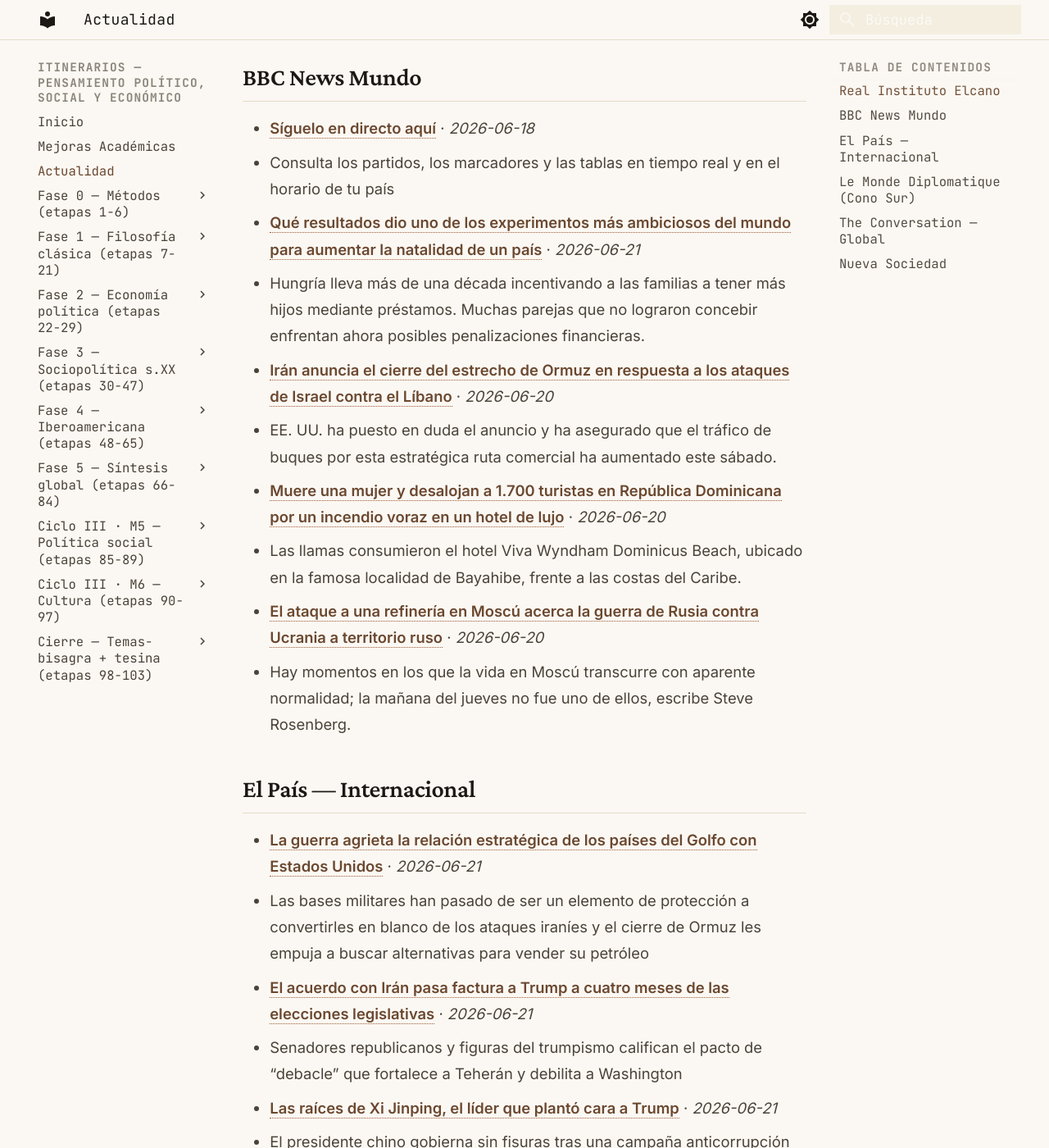
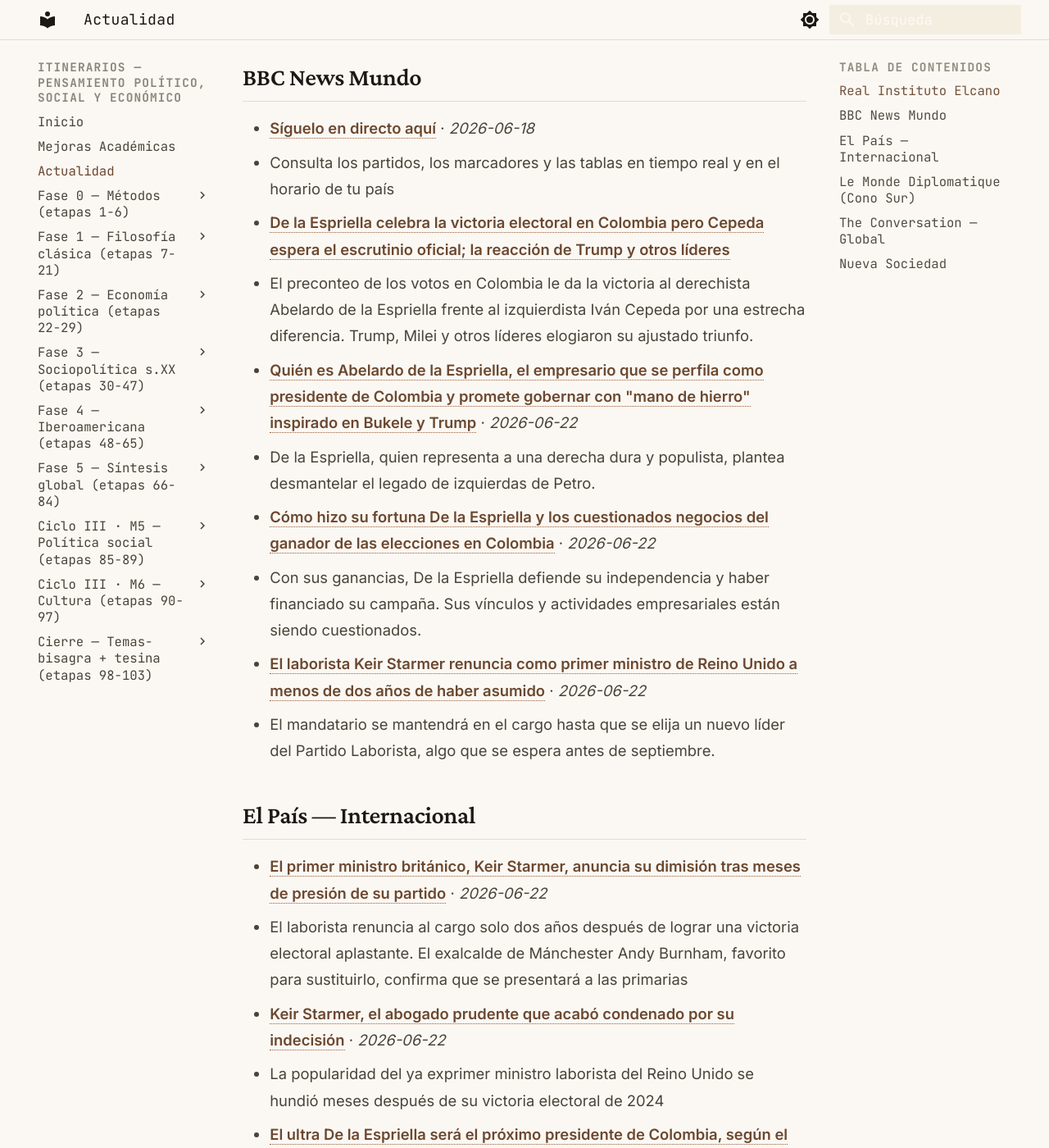
Before and after one commit to MrSpagVi/Curso, an MkDocs documentation site: the page built from docs/actualidad.md, in a window 1280 px wide and 1400 px high, scrolled down 758 px. Shown: the whole window at 82% size. Built offline with MkDocs 1.6.1 and Material for MkDocs 9.7.7, drawn with Linux system fonts in a browser that asks for light colours; some of the changed text lies outside the part shown.

Commit message:
auto: actualidad 2026-06-22

```diff
--- a/docs/actualidad.md
+++ b/docs/actualidad.md
@@ -6,7 +6,7 @@ title: Actualidad
 
 Últimos titulares de fuentes que dictan agenda en ciencia política y geopolítica. Actualizado automáticamente cada día (vía GitHub Actions).
 
-_Última actualización: 2026-06-21 09:38 UTC_
+_Última actualización: 2026-06-22 11:37 UTC_
 
 !!! tip "Ritual mensual — #actualidad"
     El último sábado de cada mes: agarrá **un** titular de los de abajo y escribí **300 palabras** aplicándole **2 autores** del último mes que leíste. ¿Qué diría cada uno? ¿En qué chocan? No resumas la noticia — usala como caso para pensar con las herramientas que venís construyendo. Guardá el texto con el tag `#actualidad` en tu sistema de notas. Esto convierte la teoría en criterio sobre la coyuntura: el objetivo del plan no es citar a Maquiavelo, es leer el presente con él.
@@ -19,27 +19,27 @@ _Sin datos en esta ejecución. Visitar fuente: [https://www.realinstitutoelcano.
 
 - **[Síguelo en directo aquí](https://www.bbc.com/mundo/articles/c3v25v922k4o?at_medium=RSS&at_campaign=rss)** · *2026-06-18*
   - Consulta los partidos, los marcadores y las tablas en tiempo real y en el horario de tu país
-- **[Qué resultados dio uno de los experimentos más ambiciosos del mundo para aumentar la natalidad de un país](https://www.bbc.com/mundo/articles/cwydn0w31n6o?at_medium=RSS&at_campaign=rss)** · *2026-06-21*
-  - Hungría lleva más de una década incentivando a las familias a tener más hijos mediante préstamos. Muchas parejas que no lograron concebir enfrentan ahora posibles penalizaciones financieras.
-- **[Irán anuncia el cierre del estrecho de Ormuz en respuesta a los ataques de Israel contra el Líbano](https://www.bbc.com/mundo/articles/c0qy87zd8dyo?at_medium=RSS&at_campaign=rss)** · *2026-06-20*
-  - EE. UU. ha puesto en duda el anuncio y ha asegurado que el tráfico de buques por esta estratégica ruta comercial ha aumentado este sábado.
-- **[Muere una mujer y desalojan a 1.700 turistas en República Dominicana por un incendio voraz en un hotel de lujo](https://www.bbc.com/mundo/articles/cdx75kv998lo?at_medium=RSS&at_campaign=rss)** · *2026-06-20*
-  - Las llamas consumieron el hotel Viva Wyndham Dominicus Beach, ubicado en la famosa localidad de Bayahibe, frente a las costas del Caribe.
-- **[El ataque a una refinería en Moscú acerca la guerra de Rusia contra Ucrania a territorio ruso](https://www.bbc.com/mundo/articles/cevl02z24w9o?at_medium=RSS&at_campaign=rss)** · *2026-06-20*
-  - Hay momentos en los que la vida en Moscú transcurre con aparente normalidad; la mañana del jueves no fue uno de ellos, escribe Steve Rosenberg.
+- **[De la Espriella celebra la victoria electoral en Colombia pero Cepeda espera el escrutinio oficial; la reacción de Trump y otros líderes](https://www.bbc.co.uk/mundo/live/c6219kqq9r7t?at_medium=RSS&at_campaign=rss)**
+  - El preconteo de los votos en Colombia le da la victoria al derechista Abelardo de la Espriella frente al izquierdista Iván Cepeda por una estrecha diferencia. Trump, Milei y otros líderes elogiaron su ajustado triunfo.
+- **[Quién es Abelardo de la Espriella, el empresario que se perfila como presidente de Colombia y promete gobernar con "mano de hierro" inspirado en Bukele y Trump](https://www.bbc.com/mundo/articles/ce8pn4zlrd7o?at_medium=RSS&at_campaign=rss)** · *2026-06-22*
+  - De la Espriella, quien representa a una derecha dura y populista, plantea desmantelar el legado de izquierdas de Petro.
+- **[Cómo hizo su fortuna De la Espriella y los cuestionados negocios del ganador de las elecciones en Colombia](https://www.bbc.com/mundo/articles/c3ryp829q3jo?at_medium=RSS&at_campaign=rss)** · *2026-06-22*
+  - Con sus ganancias, De la Espriella defiende su independencia y haber financiado su campaña. Sus vínculos y actividades empresariales están siendo cuestionados.
+- **[El laborista Keir Starmer renuncia como primer ministro de Reino Unido a menos de dos años de haber asumido](https://www.bbc.com/mundo/articles/cm2rkk7p6l2o?at_medium=RSS&at_campaign=rss)** · *2026-06-22*
+  - El mandatario se mantendrá en el cargo hasta que se elija un nuevo líder del Partido Laborista, algo que se espera antes de septiembre.
 
 ## El País — Internacional
 
-- **[La guerra agrieta la relación estratégica de los países del Golfo con Estados Unidos](https://elpais.com/internacional/2026-06-21/la-guerra-agrieta-la-relacion-estrategica-de-los-paises-del-golfo-con-estados-unidos.html)** · *2026-06-21*
-  - Las bases militares han pasado de ser un elemento de protección a convertirles en blanco de los ataques iraníes y el cierre de Ormuz les empuja a buscar alternativas para vender su petróleo
-- **[El acuerdo con Irán pasa factura a Trump a cuatro meses de las elecciones legislativas](https://elpais.com/internacional/2026-06-21/el-acuerdo-con-iran-pasa-factura-a-trump-a-cuatro-meses-de-las-elecciones-legislativas.html)** · *2026-06-21*
-  - Senadores republicanos y figuras del trumpismo califican el pacto de “debacle” que fortalece a Teherán y debilita a Washington
-- **[Las raíces de Xi Jinping, el líder que plantó cara a Trump](https://elpais.com/internacional/2026-06-21/viaje-a-las-raices-ideologicas-de-xi-jinping-el-lider-que-planto-cara-a-trump.html)** · *2026-06-21*
-  - El presidente chino gobierna sin fisuras tras una campaña anticorrupción perenne y suele reclamar a la población “espíritu de lucha”. En la aldea a la que fue enviado en su juventud durante la Revolución Cultural se esconden muchas de las…
+- **[El primer ministro británico, Keir Starmer, anuncia su dimisión tras meses de presión de su partido](https://elpais.com/internacional/2026-06-22/dimite-el-primer-ministro-britanico-keir-starmer.html)** · *2026-06-22*
+  - El laborista renuncia al cargo solo dos años después de lograr una victoria electoral aplastante. El exalcalde de Mánchester Andy Burnham, favorito para sustituirlo, confirma que se presentará a las primarias
+- **[Keir Starmer, el abogado prudente que acabó condenado por su indecisión](https://elpais.com/internacional/2026-06-22/keir-starmer-el-abogado-prudente-que-acabo-condenado-por-su-indecision.html)** · *2026-06-22*
+  - La popularidad del ya exprimer ministro laborista del Reino Unido se hundió meses después de su victoria electoral de 2024
+- **[El ultra De la Espriella será el próximo presidente de Colombia, según el preconteo de votos](https://elpais.com/america-colombia/elecciones-presidenciales/2026-06-22/el-ultra-de-la-espriella-sera-el-proximo-presidente-de-colombia-segun-el-preconteo-de-votos.html)** · *2026-06-22*
+  - El polémico abogado penalista vence al candidato de izquierda Iván Cepeda por menos de un punto (49,66% frente 48,70%), alrededor de 250.000 votos. El aspirante oficialista reconoce el preconteo pero llama a esperar al escrutinio. Petro:…
+- **[Trump y Netanyahu, derrotados y peleados](https://elpais.com/internacional/2026-06-21/trump-y-netanyahu-derrotados-y-peleados.html)** · *2026-06-21*
+  - Poco queda del prestigio de Estados Unidos tras este desgraciado envite contra Irán. Israel, mientras, intentará sabotear el acuerdo con su guerra contra Hezbolá en Líbano
 - **[Estampas del Trump menguante](https://elpais.com/internacional/2026-06-19/estampas-del-trump-menguante.html)** · *2026-06-19*
   - El pacto con Irán refuerza el patrón que ya se vio en el apaciguamiento con China o la marcha atrás con Groenlandia. La bravuconería verbal no esconde múltiples retrocesos
-- **[La conjura de los halcones](https://elpais.com/internacional/2026-06-18/la-conjura-de-los-halcones.html)** · *2026-06-18*
-  - La tregua debía llegar, porque la guerra había llevado la inflación en Estados Unidos al 4% y en noviembre llegan las elecciones de medio mandato
 
 ## Le Monde Diplomatique (Cono Sur)
 
@@ -47,16 +47,16 @@ _Sin datos en esta ejecución. Visitar fuente: [https://www.eldiplo.org/feed/](h
 
 ## The Conversation — Global
 
-- **[Can Africa survive the global aid squeeze? Yes, but it will take financial discipline](https://theconversation.com/can-africa-survive-the-global-aid-squeeze-yes-but-it-will-take-financial-discipline-285423)** · *2026-06-21*
-  - Africa does not need another grand vision. It needs to treat the vision it already has as a discipline.
-- **[Vaccine hesitancy can’t be boiled down to a single factor: what we learnt in South Africa and Brazil](https://theconversation.com/vaccine-hesitancy-cant-be-boiled-down-to-a-single-factor-what-we-learnt-in-south-africa-and-brazil-278807)** · *2026-06-21*
-  - Different social realities lead to different forms of vaccine hesitancy.
-- **[The first case of H5N1 bird flu in Australia has been confirmed. What does this mean?](https://theconversation.com/the-first-case-of-h5n1-bird-flu-in-australia-has-been-confirmed-what-does-this-mean-285712)** · *2026-06-20*
-  - This is not the moment to call defeat. There is a chance we can stop this infectious virus, this time at least.
-- **[Secrets of Stonehenge and other ancient sites unlocked for the summer solstice](https://theconversation.com/secrets-of-stonehenge-and-other-ancient-sites-unlocked-for-the-summer-solstice-285766)** · *2026-06-20*
-  - The Virtual World of Stonehenge has been released to coincide with the summer solstice.
-- **[Andy Burnham is known as the ‘king of the north’. Could he become the UK’s next prime minister?](https://theconversation.com/andy-burnham-is-known-as-the-king-of-the-north-could-he-become-the-uks-next-prime-minister-285703)** · *2026-06-20*
-  - Offering hope and locality, the former mayor of Greater Manchester is odd-on to challenge the deeply unpopular Prime Minister Keir Starmer for the top job.
+- **[Andy Burnham is favoured to become the next UK prime minister. Does his triumph offer lessons for defeating One Nation?](https://theconversation.com/andy-burnham-is-favoured-to-become-the-next-uk-prime-minister-does-his-triumph-offer-lessons-for-defeating-one-nation-285797)** · *2026-06-22*
+  - The man widely touted as the next UK prime minister has much in common with Australian PM Anthony Albanese. And he may hold some hope for Labor defeating One Nation.
+- **[Keir Starmer resigns: can anyone survive as prime minister in today’s Britain?](https://theconversation.com/keir-starmer-resigns-can-anyone-survive-as-prime-minister-in-todays-britain-275617)** · *2026-06-22*
+  - In the end, the pressure on him to go was just to great.
+- **[What’s the risk of humans getting sick from bird flu?](https://theconversation.com/whats-the-risk-of-humans-getting-sick-from-bird-flu-285796)** · *2026-06-22*
+  - The outbreak isn’t widespread, so the risk to humans is low. But it does have the potential to cause severe illness.
+- **[Bird flu is here. Can we stop the spread?](https://theconversation.com/bird-flu-is-here-can-we-stop-the-spread-285799)** · *2026-06-22*
+  - An ecologist explains how Australia can curb the spread of the H5N1 strain.
+- **[Ten years after the referendum, how Brexit could have been done differently](https://theconversation.com/ten-years-after-the-referendum-how-brexit-could-have-been-done-differently-282838)** · *2026-06-22*
+  - An economist weighs up some of the options that were left on the table.
 
 ## Nueva Sociedad
 
```
